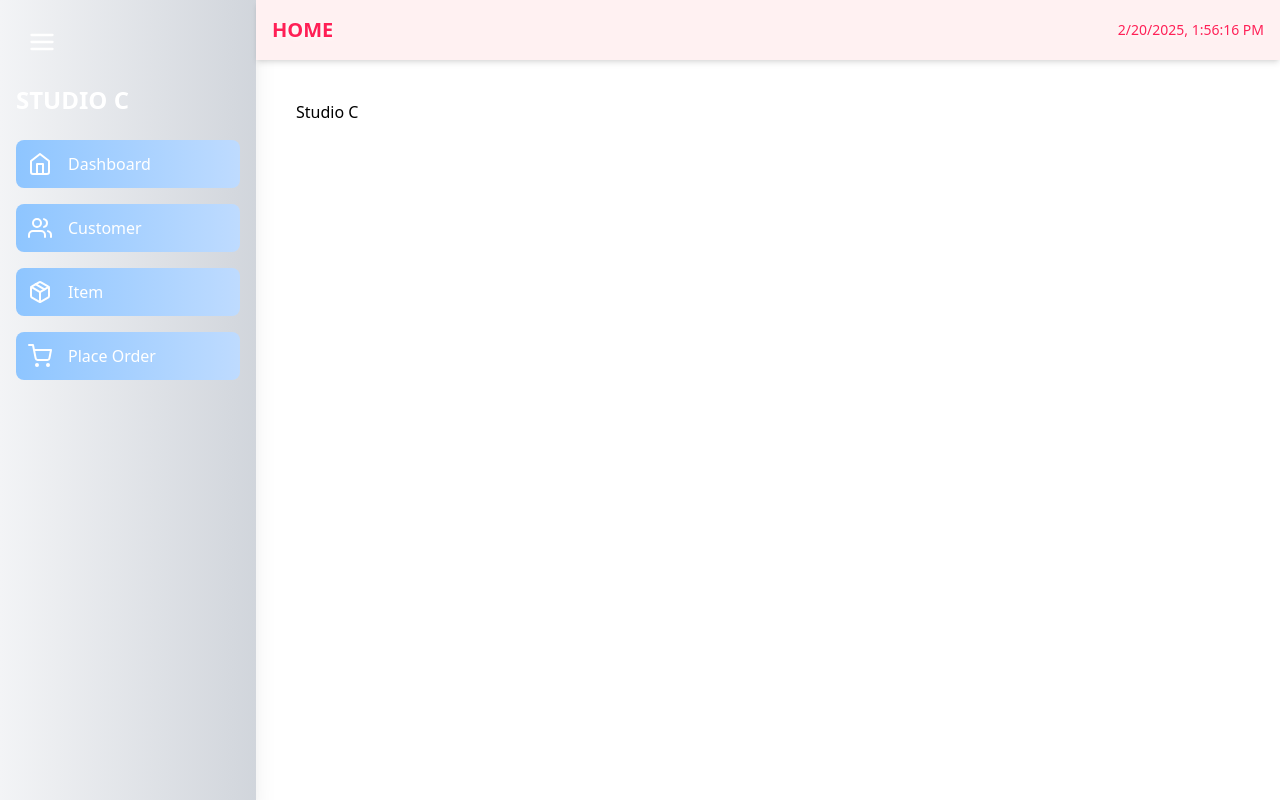
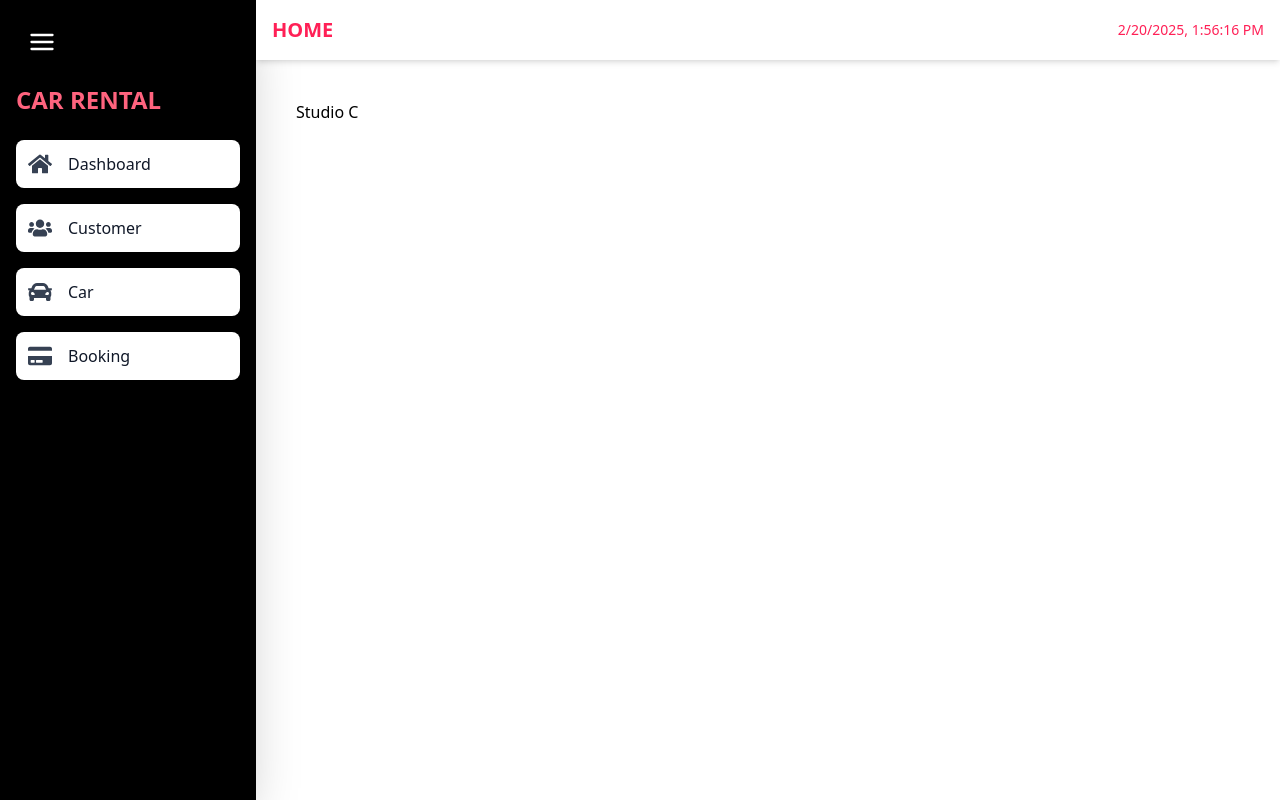
Before and after one commit to sandeeparavindi/React_Car_Rental_Frontend, a React (Vite) app: page / in a window 1280 px wide. Built offline with nearby package versions, Linux system fonts and the light colour scheme.

Commit message:
sidebar styling

```diff
--- a/src/components/RootLayout.tsx
+++ b/src/components/RootLayout.tsx
@@ -24,7 +24,7 @@ export function RootLayout() {
             <Sidebar />
             <div className="flex-1 flex flex-col transition-all duration-300">
                 {/* Header Section */}
-                <header className="bg-rose-50 text-black p-4 flex items-center shadow-md">
+                <header className="bg-white text-black p-4 flex items-center shadow-md">
                     <h1 className="text-xl font-semibold text-rose-500 drop-shadow-[1px_1px_2px_white]">
                         {title}
                     </h1>
--- a/src/components/Sidebar.tsx
+++ b/src/components/Sidebar.tsx
@@ -1,12 +1,9 @@
 import { useState } from "react";
 import {
   Menu as MenuIcon,
-  Home,
-  Users,
-  Package,
-  ShoppingCart,
 } from "react-feather";
 import { Link } from "react-router";
+import {FaCar, FaCreditCard, FaHome, FaUsers} from "react-icons/fa";
 
 export function Sidebar() {
   const [isSidebarOpen, setIsSidebarOpen] = useState(true);
@@ -17,61 +14,41 @@ export function Sidebar() {
 
   return (
       <div
-          className={`bg-gradient-to-r from-gray-100 to-gray-300 text-white shadow-xl ${
+          className={`bg-black text-white shadow-2xl transition-all duration-300 ease-in-out h-screen flex flex-col ${
               isSidebarOpen ? "w-64" : "w-20"
-          } transition-all duration-300 ease-in-out h-screen flex flex-col`}
+          }`}
       >
         <div className="p-4 flex flex-col h-full">
           <button
               onClick={toggleSidebar}
-              className="text-white p-3 rounded-lg transition duration-300  hover:bg-white hover:text-black flex"
+              className="text-white p-3 rounded-lg transition duration-300 hover:bg-rose-600 hover:text-white shadow-lg"
           >
             <MenuIcon
-                className={`w-7 h-7 transform transition-transform ${
+                className={`w-7 h-7 transition-transform transform ${
                     isSidebarOpen ? "rotate-180" : ""
-                }`}
+                } hover:scale-110`}
             />
           </button>
           {isSidebarOpen && (
-              <h1 className="text-2xl font-bold text-white mt-4">STUDIO C</h1>
+              <h1 className="text-2xl font-bold text-rose-400 mt-4">CAR RENTAL</h1>
           )}
           <ul className="flex flex-col space-y-4 mt-6">
-            <li>
-              <Link
-                  to=""
-                  className="flex items-center space-x-4 p-3 rounded-lg bg-gradient-to-r from-blue-300 to-blue-200 transition duration-300 hover:bg-white hover:text-black"
-              >
-                <Home className="w-6 h-6" />
-                {isSidebarOpen && <span>Dashboard</span>}
-              </Link>
-            </li>
-            <li>
-              <Link
-                  to="customer"
-                  className="flex items-center space-x-4 p-3 rounded-lg bg-gradient-to-r from-blue-300 to-blue-200 transition duration-300 hover:bg-white hover:text-black"
-              >
-                <Users className="w-6 h-6" />
-                {isSidebarOpen && <span>Customer</span>}
-              </Link>
-            </li>
-            <li>
-              <Link
-                  to="item"
-                  className="flex items-center space-x-4 p-3 rounded-lg bg-gradient-to-r from-blue-300 to-blue-200 transition duration-300 hover:bg-white hover:text-black"
-              >
-                <Package className="w-6 h-6" />
-                {isSidebarOpen && <span>Item</span>}
-              </Link>
-            </li>
-            <li>
-              <Link
-                  to="place-order"
-                  className="flex items-center space-x-4 p-3 rounded-lg bg-gradient-to-r from-blue-300 to-blue-200 transition duration-300 hover:bg-white hover:text-black"
-              >
-                <ShoppingCart className="w-6 h-6" />
-                {isSidebarOpen && <span>Place Order</span>}
-              </Link>
-            </li>
+            {[
+              { to: "", icon: FaHome, label: "Dashboard" },
+              { to: "customer", icon: FaUsers, label: "Customer" },
+              { to: "car", icon: FaCar, label: "Car" },
+              { to: "booking", icon: FaCreditCard, label: "Booking" },
+            ].map(({ to, icon: Icon, label }) => (
+                <li key={to}>
+                  <Link
+                      to={to}
+                      className="flex items-center space-x-4 p-3 rounded-lg bg-white text-gray-900 shadow-md transition duration-300 hover:bg-gradient-to-r hover:from-rose-500 hover:to-rose-300 hover:text-white hover:shadow-xl"
+                  >
+                    <Icon className="w-6 h-6 text-gray-700 transition duration-300 group-hover:text-white" />
+                    {isSidebarOpen && <span>{label}</span>}
+                  </Link>
+                </li>
+            ))}
           </ul>
         </div>
       </div>
```
